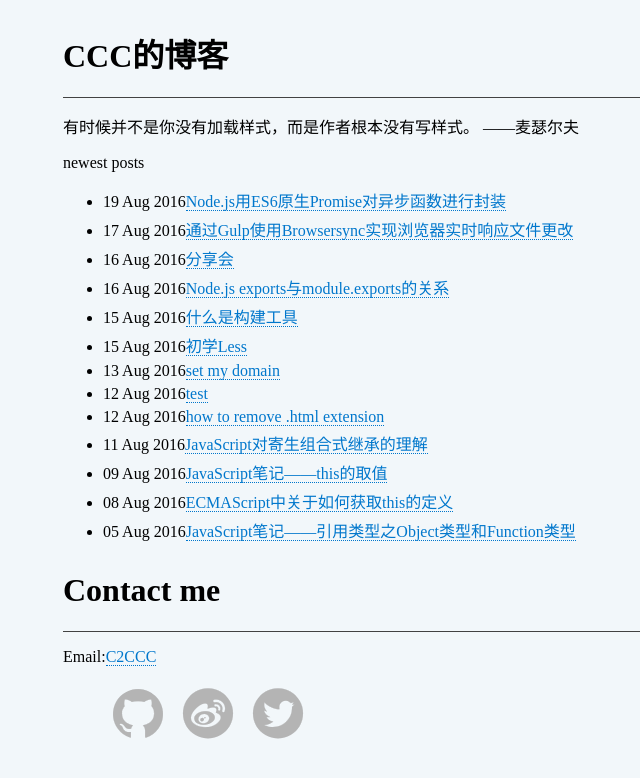
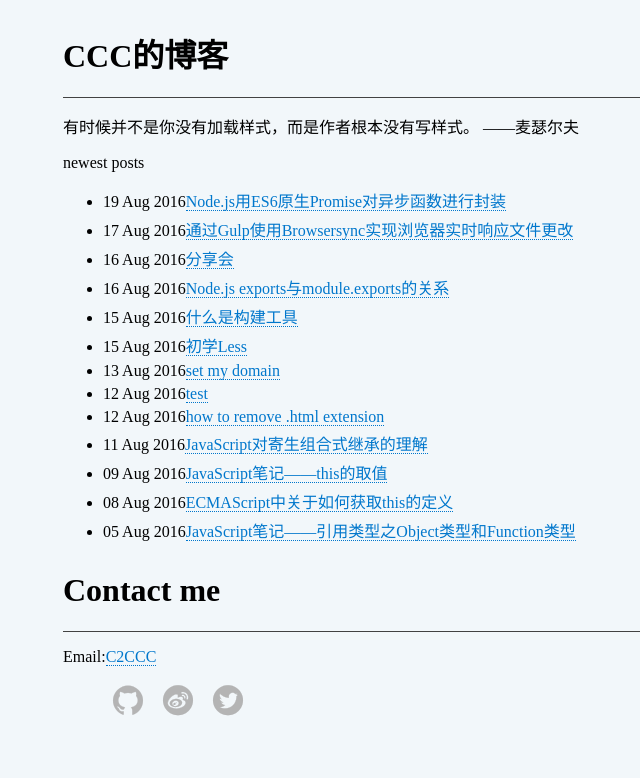
Before and after one commit to ChuChencheng/ChuChencheng.github.io, a Jekyll site: the page built from index.html, in a window 1280 px wide. Shown: the top 778 px of the page, without its empty margins (103-743 px from the left). Built offline with Jekyll 4.4.1, drawn with Linux system fonts in a browser that asks for light colours; nearby versions of some CDN libraries.

Commit message:
update stylesheet

```diff
--- a/css/default.css
+++ b/css/default.css
@@ -7,7 +7,7 @@
 }
 .socialicons {
   font-family: "socialicons" !important;
-  font-size: 50px;
+  font-size: 30px;
   font-style: normal;
   -webkit-font-smoothing: antialiased;
   -webkit-text-stroke-width: 0.2px;
--- a/less/default.less
+++ b/less/default.less
@@ -9,7 +9,7 @@
 
 .socialicons{
     font-family:"socialicons" !important;
-    font-size: 50px;
+    font-size: 30px;
     font-style:normal;
     -webkit-font-smoothing: antialiased;
     -webkit-text-stroke-width: 0.2px;
```
